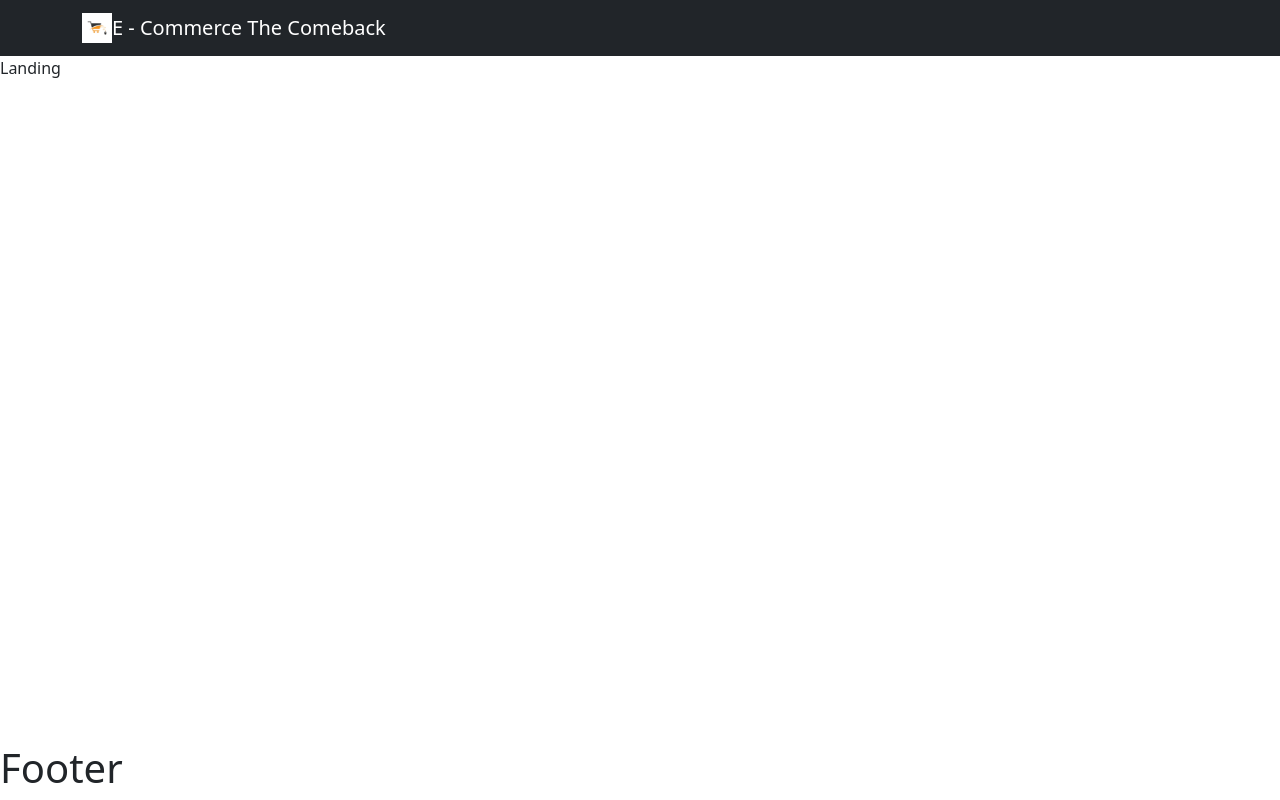
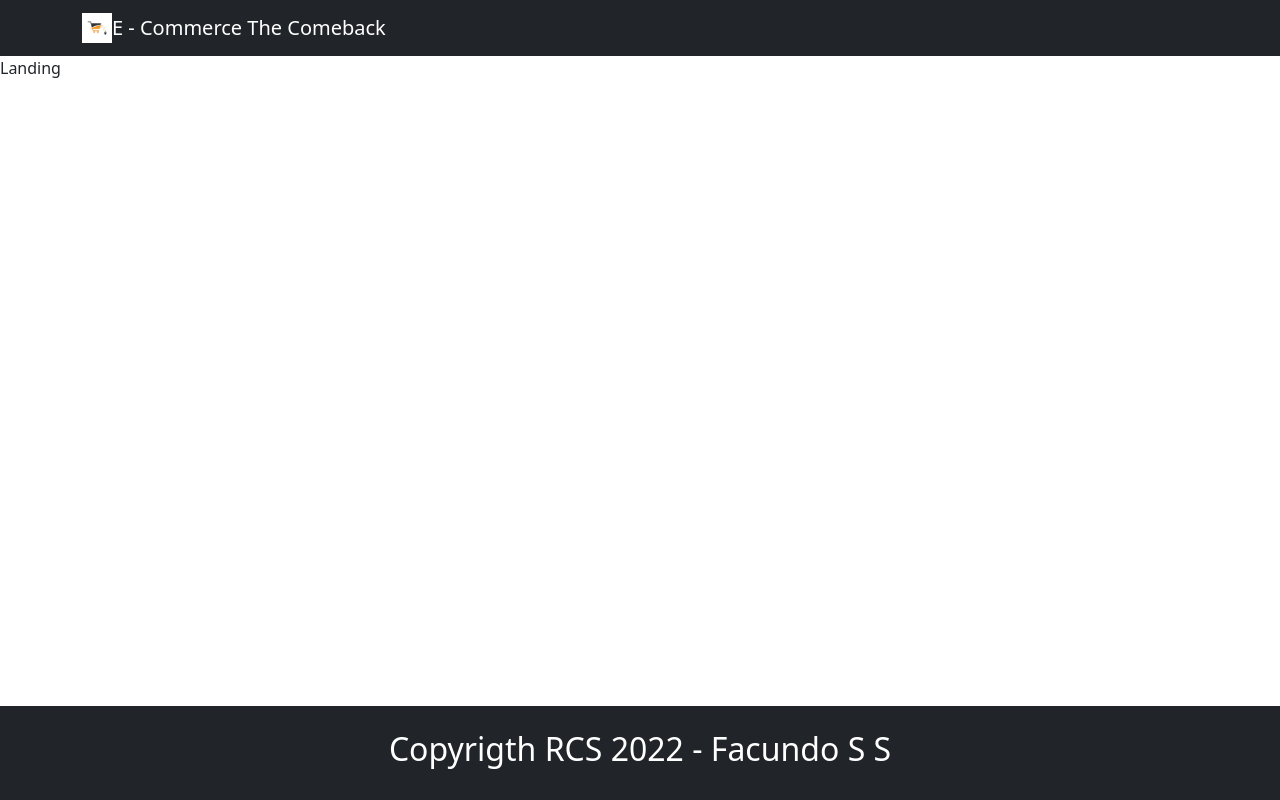
Before and after one commit to facund1n/reactcommerce, a React (Create React App) app: page / in a window 1280 px wide. Built offline with nearby package versions, Linux system fonts and the light colour scheme.

Commit message:
footer update

```diff
--- a/src/components/Footer.jsx
+++ b/src/components/Footer.jsx
@@ -2,8 +2,8 @@ import React from "react";
 
 const Footer = () => {
   return (
-    <div className="mt-auto">
-      <h1>Footer</h1>
+    <div className="mt-auto py-4 text-center text-white bg-dark">
+      <h2>Copyrigth RCS 2022 - Facundo S S</h2>
     </div>
   );
 };
```
